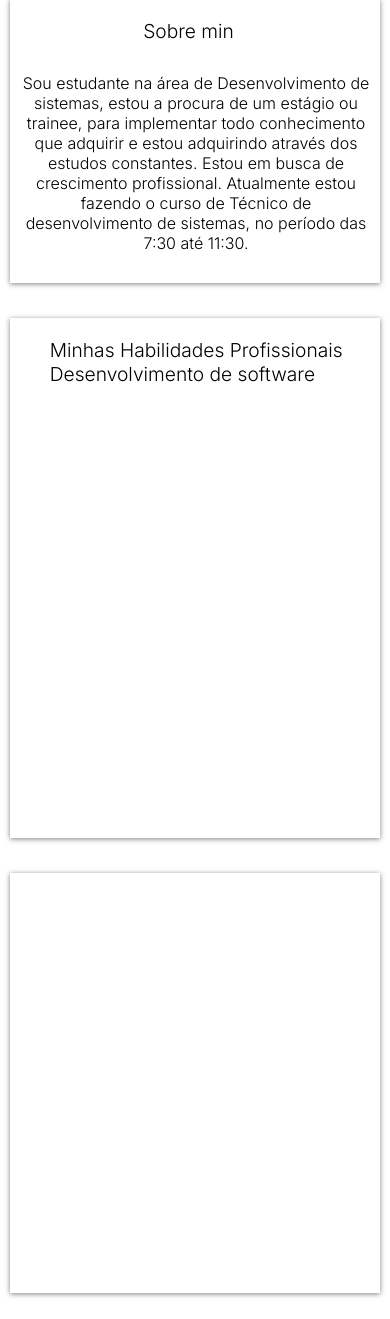
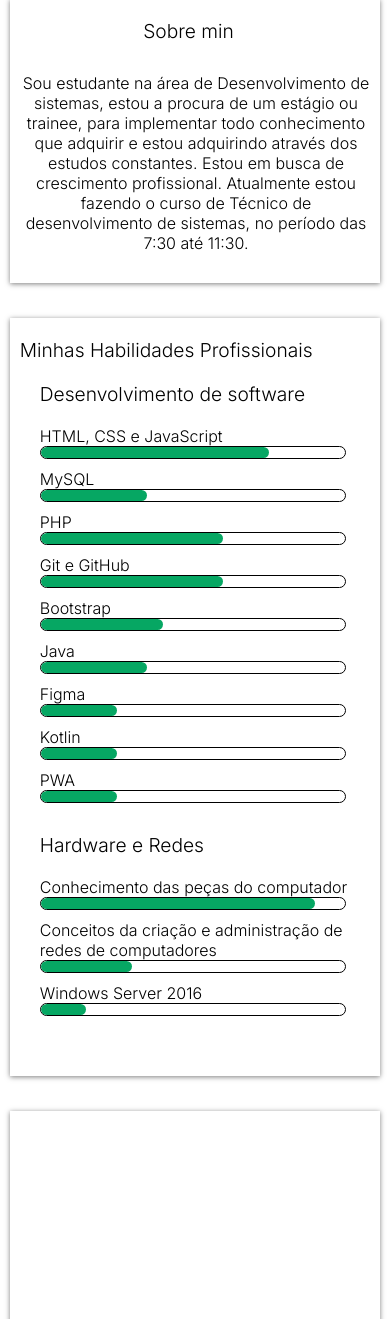
Before and after one commit to SamuelGoulart/Portfolio, a plain HTML site: page index.html in a window 390 px wide. Shown: the part 498-1817 px from the top of the page. Drawn offline with Linux system fonts and the light colour scheme.

Commit message:
Habilidades Profissionais, terminado, inclusivo a responsividade.

```diff
--- a/index.html
+++ b/index.html
@@ -12,13 +12,13 @@
 
 <body>
     <div id="imageBackground">
-     <picture>
-        <source media="(max-width:720px)" srcset="./resources/imgs/imageBackground640x345.jpg" >
-        <source>
-        <source media="(max-width:1000px)" srcset="./resources/imgs/imageBackground1000x370.png" >
-        <source>
-         <img src="./resources/imgs/imageBackground1920x550.png" alt="Flowers">
-     </picture>
+        <picture>
+            <source media="(max-width:720px)" srcset="./resources/imgs/imageBackground640x345.jpg">
+            <source>
+            <source media="(max-width:1000px)" srcset="./resources/imgs/imageBackground1000x370.png">
+            <source>
+            <img src="./resources/imgs/imageBackground1920x550.png" alt="Flowers">
+        </picture>
     </div>
     <div id="presentation" class="generalFormatting">
         <div id="myPicture">
@@ -40,14 +40,22 @@
     </div>
     <section id="about" class="generalFormatting">
         <h1>Sobre min </h1>
-        <p> Sou estudante na área de Desenvolvimento de sistemas, estou a procura de um estágio ou trainee, para implementar todo conhecimento que adquirir e estou adquirindo através dos estudos constantes. Estou em busca de crescimento profissional. Atualmente estou fazendo o curso de Técnico de desenvolvimento de sistemas, no período das 7:30 até 11:30.</p>
+        <p> Sou estudante na área de Desenvolvimento de sistemas, estou a procura de um estágio ou trainee, para
+            implementar todo conhecimento que adquirir e estou adquirindo através dos estudos constantes. Estou em busca
+            de crescimento profissional. Atualmente estou fazendo o curso de Técnico de desenvolvimento de sistemas, no
+            período das 7:30 até 11:30.</p>
     </section>
     <section id="skills" class="generalFormatting">
         <h1>Minhas Habilidades Profissionais</h1>
         <h2>Desenvolvimento de software</h2>
-
+        <div id="softwareDevelopmentSkills">
+        </div>
+        <h2>Hardware e Redes</h2>
+        <div id="hardwareAndNetworkingSkills">
+        </div>
     </section>
     <section id="formation" class="generalFormatting">
+
 
     </section>
     <section id="professionalExperience" class="generalFormatting">
@@ -62,6 +70,8 @@
     <footer>
 
     </footer>
+
+    <script src="./resources/js/main.js"></script>
 </body>
 
 </html>
--- a/resources/css/responsiveness.css
+++ b/resources/css/responsiveness.css
@@ -9,9 +9,6 @@
         width: 25vw;
     }
 }
-
-
-
 
 @media (max-width: 720px) {
     #presentation {
@@ -44,7 +41,7 @@
         height: 450px;
     }
     #myPicture>img {
-        left: 30%;
+        left: 29%;
     }
     #about {
         padding: 20px 6px 30px 8px;
@@ -53,4 +50,10 @@
     .generalFormatting {
         width: 95vw;
     }
+    #skills {
+        padding: 20px 0px 30px 0px;
+    }
+    .progress-bar{
+        width: 90%;
+    }
 }
--- a/resources/css/style.css
+++ b/resources/css/style.css
@@ -15,7 +15,7 @@ h1, h2 {
     height: 450px;
 }
 
-#imageBackground > picture > img {
+#imageBackground>picture>img {
     width: 100vw;
     z-index: -1;
     max-height: 370px;
@@ -63,11 +63,43 @@ h1, h2 {
 
 #skills {
     padding: 20px 30px 30px 30px;
-    height: 520px;
 }
 
-#skills h1, h2 {
+#skills h1 {
     margin-left: 10px;
+}
+
+#skills h2 {
+    margin: 20px 0px 10px 30px;
+}
+
+#skills p {
+    margin-top: 10px;
+}
+
+#softwareDevelopmentSkills,
+#hardwareAndNetworkingSkills {
+    display: grid;
+    grid-template-columns: repeat(auto-fit, minmax(340px, 1fr));
+    margin: 0px 0px 30px 30px;
+    column-gap: 20px;
+}
+
+.progress-bar {
+    max-width: 480px;
+    width: 98%;
+    height: 13px;
+    background-color: #FFFFFF;
+    border: 1px solid #000000;
+    border-radius: 8px;
+    display: flex;
+}
+
+.progress-bar::before {
+    content: "";
+    width: calc(var(--progress) * 1%);
+    background-color: #06A763;
+    border-radius: 8px;
 }
 
 #formation {
--- /dev/null
+++ b/resources/js/main.js
@@ -0,0 +1,44 @@
+const softwareDevelopmentSkillBank = [
+    {description: "HTML, CSS e JavaScript", progress: 75},
+    {description: "MySQL", progress: 35},
+    {description: "PHP", progress: 60},
+    {description: "Git e GitHub", progress: 60},
+    {description: "Bootstrap", progress: 40},
+    {description: "Java", progress: 35},
+    {description: "Figma", progress: 25},
+    {description: "Kotlin", progress: 25},
+    {description: "PWA", progress: 25},
+]
+
+const hardwareAndNetworkBank = [
+    {description: "Conhecimento das peças do computador", progress: 90},
+    {description: "Conceitos da criação e administração de redes de computadores", progress: 30},
+    {description: "Windows Server 2016", progress: 15},
+]
+
+
+const createSoftwareDevelopmentSkills = (skills) => {
+    const insertSkills = document.createElement('div')
+    insertSkills.innerHTML = `
+      <p>${skills.description}</p>
+      <div class="progress-bar" style="--progress:${skills.progress};" ></div>
+    `
+    document.querySelector('#softwareDevelopmentSkills').appendChild(insertSkills)
+}
+
+const createHardwareSkillsAndNetworks = (skills) => {
+    const insertSkills = document.createElement('div')
+    insertSkills.innerHTML = `
+      <p>${skills.description}</p>
+      <div class="progress-bar" style="--progress:${skills.progress};" ></div>
+    `
+    document.querySelector('#hardwareAndNetworkingSkills').appendChild(insertSkills)
+}
+
+const updateSkills = () => {
+    softwareDevelopmentSkillBank.forEach(createSoftwareDevelopmentSkills)
+    hardwareAndNetworkBank.forEach(createHardwareSkillsAndNetworks)
+}
+
+
+updateSkills()
```
